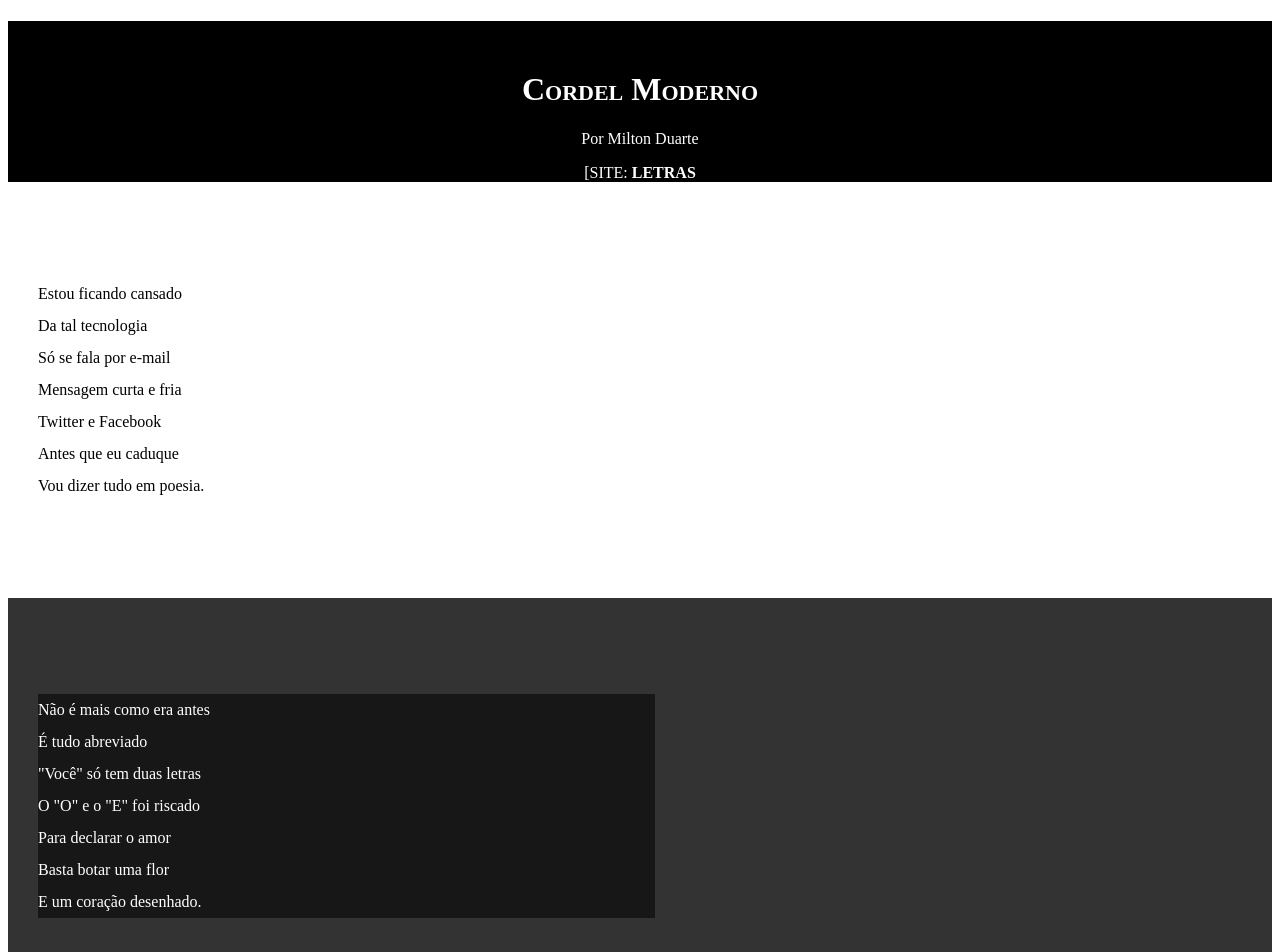
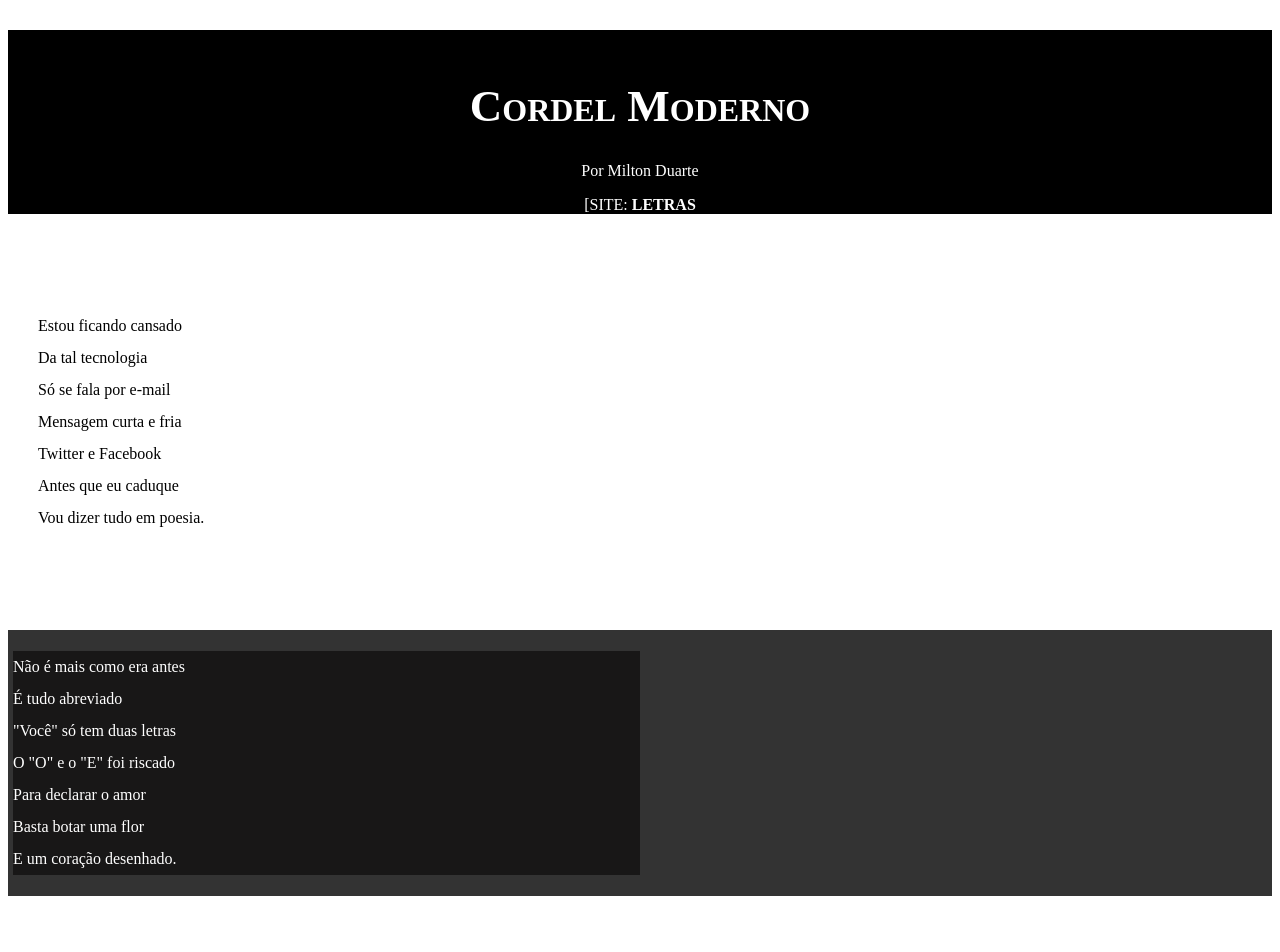
Before and after one commit to marcaoemanuel/html-css, a plain HTML site: page testes/test03/index.html in a window 1280 px wide. Shown: the top 952 px of the page. Drawn offline with Linux system fonts and the light colour scheme.

Commit message:
novas no projeto

```diff
--- a/testes/test03/style.css
+++ b/testes/test03/style.css
@@ -1,7 +1,7 @@
 
-body{
-    min-height: 100vh;
-    background-color:
+body {
+min-height: 100vh;
+background-color:
 }
 header {
     background-color: black;
@@ -12,6 +12,7 @@ header {
 header > h1 {
     padding-top: 50px;
     font-variant: small-caps;
+    font-size: 45px;
 }
 head > p {
     padding-bottom: 50px;
@@ -28,8 +29,8 @@ head > p {
     padding-left: 30px;
  }
 section.imagem {
-background-color: rgb(51,51,51)
-
+background-color: rgb(51,51,51);
+padding: 5px;
 }
 section.imagem > p {
     background-color: rgb(24, 23, 23);
```
Also changed, not shown: testes/test03/index.html (+1 -0 lines).
